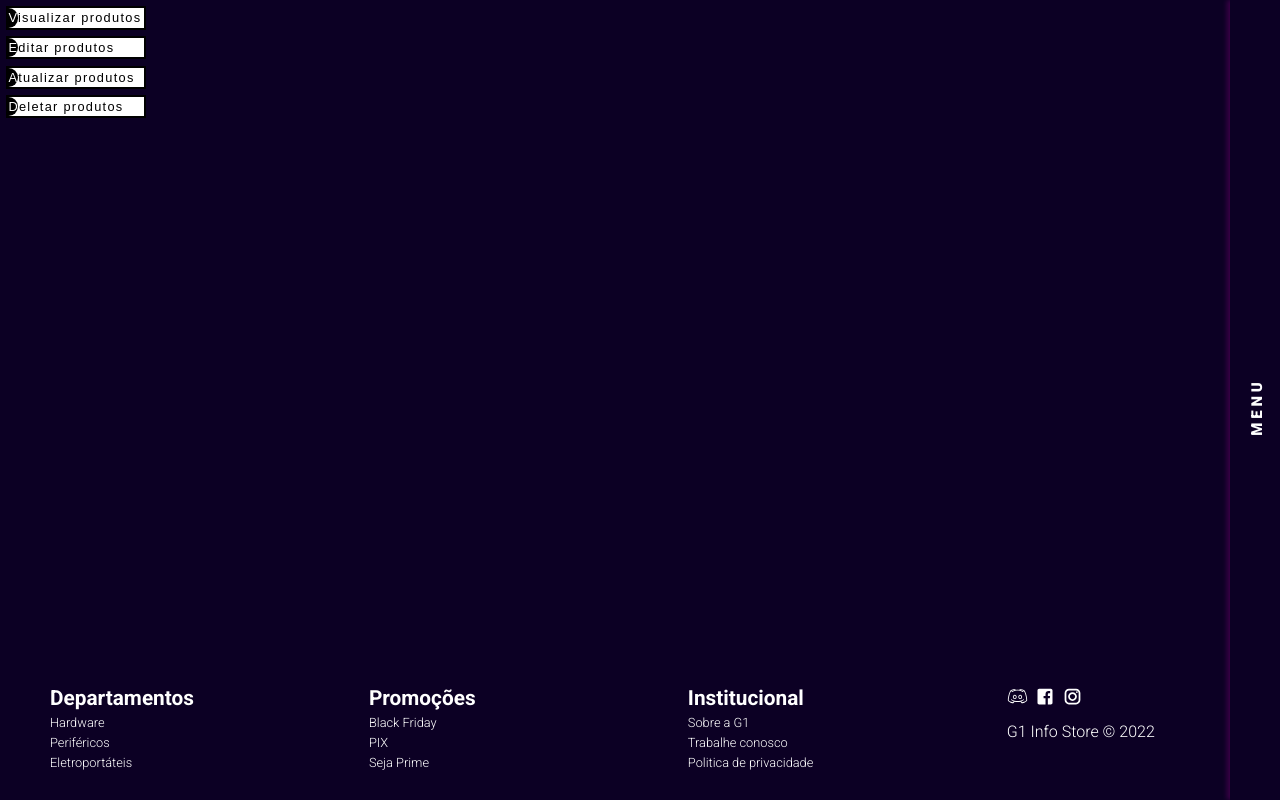
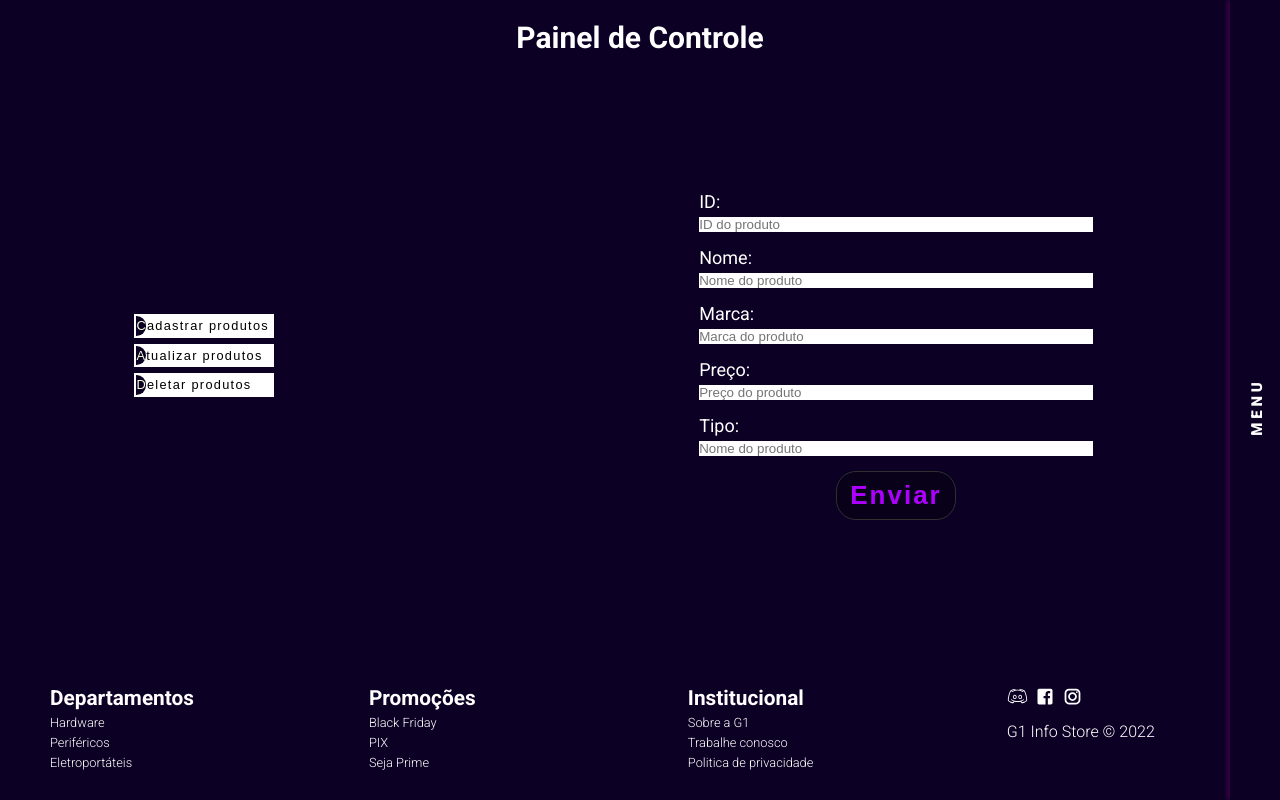
Before and after one commit to Gclayton0207/G1-Info-Store, a React (Vite) app: page /painel in a window 1280 px wide. Both pictures are taken after a click on the item "Atualizar produtos". Built offline with nearby package versions, Linux system fonts and the light colour scheme.

Commit message:
fix final

```diff
--- a/index.html
+++ b/index.html
@@ -7,7 +7,7 @@
     <link rel="preconnect" href="https://fonts.gstatic.com" crossorigin>
     <link href="https://fonts.googleapis.com/css2?family=Roboto:ital,wght@0,300;0,400;0,700;0,900;1,400&display=swap" rel="stylesheet">
     <meta name="viewport" content="width=device-width, initial-scale=1.0" />
-    <title>G1 info store</title>
+    <title>G1 Info Store</title>
   </head>
   <body>
     <div id="root"></div>
--- a/package.json
+++ b/package.json
@@ -11,6 +11,7 @@
     "axios": "^0.27.2",
     "react": "^18.1.0",
     "react-dom": "^18.1.0",
+    "react-is": "^18.1.0",
     "react-router-dom": "^6.3.0",
     "styled-components": "^5.3.5"
   },
--- /dev/null
+++ b/src/Pages/Painel/Painel.jsx
@@ -0,0 +1,52 @@
+import React, { useState } from "react";
+import styled from 'styled-components';
+import styles from "./Painel.module.css";
+import Formulario from '../../components/Formulario/Formulario'
+
+const Title = styled.h1`
+  padding-top: 20px;
+  font-size: 30px;
+  color: white;
+  text-align: center;
+`
+
+const Wrapper = styled.div`
+    width: 80%;
+    display: grid;
+    grid-template-columns: 1fr 1fr;
+    justify-content: center;
+    align-items: center;
+    transition: all 0.5s;
+    margin: 0 auto;
+`
+
+const Painel = () => {
+    const [tipo, setTipo] = useState('');
+
+  return (
+      <>
+        <header>
+            <Title>Painel de Controle</Title>
+        </header>
+        <Wrapper>
+            <nav className={styles.painel}>
+            <ul>
+                <li>
+                <span onClick={() => setTipo('cadastrar')}>Cadastrar produtos</span>
+                </li>
+                <li>
+                <span onClick={() => setTipo('editar')}>Atualizar produtos</span>
+                </li>
+                <li>
+                <span onClick={() => setTipo('deletar')}>Deletar produtos</span>
+                </li>
+            </ul>
+            </nav>
+            <Formulario tipo={tipo}/>
+        </Wrapper>
+    </>
+
+  );
+};
+
+export default Painel;
--- a/src/components/Painel/Painel.module.css
+++ b/src/Pages/Painel/Painel.module.css
@@ -7,7 +7,7 @@
 	font-size: 0.8rem;
 	font-family: sans-serif;
 	background-color: white;
-	border: 2px solid black;
+	border: 2px solid white;
 	letter-spacing: 0.1em;
 	width: 8.5rem;
 	height: 1.5em;
@@ -28,7 +28,7 @@ nav ul li::before {
 	position: absolute;
 	width: 1.5em;
 	height: inherit;
-	background-color: black;
+	background-color: rgb(12, 0, 36);
 	border-radius: 50%;
 	top: 0;
 	left: -0.75em;
--- a/src/Routes/Routes.jsx
+++ b/src/Routes/Routes.jsx
@@ -4,9 +4,10 @@ import Home from "../Pages/Home/Home"
 import Sobre from "../Pages/Sobre/Sobre"
 import Header from "../components/Header/Header";
 import Footer from "../components/Footer/Footer";
-import Painel from '../components/Painel/Painel';
+import Painel from '../pages/Painel/Painel';
 import styled from 'styled-components';
 import '../index.css';
+
 
 const Container = styled.main`
   width: 100%;
--- a/src/components/Buscador/Buscador.jsx
+++ b/src/components/Buscador/Buscador.jsx
@@ -1,5 +1,5 @@
 import React, {useState} from 'react';
-import styles from "../Buscador/Buscador.module.css"
+import styles from "./Buscador.module.css"
 
 const Buscador = ({busca,setBusca}) => {
 
--- /dev/null
+++ b/src/components/Formulario/Formulario.jsx
@@ -0,0 +1,148 @@
+import React, { useState } from 'react'
+import axios from 'axios';
+import styled from 'styled-components'
+import styles from './Formulario.module.css'
+
+const Formulario = styled.form`
+    position: relative;
+    display: flex;
+    flex-direction: column;
+    gap: 15px;
+    align-items: center;
+    padding: 10px;
+    `
+
+const Label = styled.label`
+    width: 80%;
+    display: flex;
+    flex-direction: column;
+    gap: 5px;
+    color: #fff;
+    font-size: 18px;
+`
+
+const Response = styled.h3`
+    position: absolute;
+    bottom: -25px;
+    color: #fff;
+`
+
+export default ({tipo}) => {
+    const [ID, setID] = useState();
+    const [nome, setNome] = useState('');
+    const [marca, setMarca] = useState('');
+    const [preço, setPreço] = useState();
+    const [tipoInput, setTipoInput] = useState('');
+    const [modal, setModal] = useState(false);
+
+    const handleSubmit = e => {
+        e.preventDefault();
+        switch(tipo) {
+            case 'cadastrar':
+                try {
+                    axios.post(`https://projeto-final-m4.herokuapp.com/hardware`, {nome: nome, marca: marca, preço: preço, tipo: tipoInput})
+                    .then(response => {
+                        console.log(response)
+                        alert('Sucesso!')
+                        })
+                } catch (err) {
+                    console.error(err);
+                }
+                break;
+            case 'editar':
+                try {
+                    axios.put(`https://projeto-final-m4.herokuapp.com/hardware`, {id: ID, nome: nome, marca: marca, preço: preço, tipo: tipoInput})
+                    .then(response => {
+                        console.log(response)
+                        })
+                } catch (err) {
+                    console.error(err);
+                }
+                break;
+            case 'deletar':
+                try {
+                    axios.delete(`https://projeto-final-m4.herokuapp.com/hardware/${ID}`)
+                    .then(response => {
+                        console.log(response)
+                        alert('Sucesso!')
+                        })
+                } catch (err) {
+                    console.error(err);
+                }
+                break;
+            default:
+                break;
+        }
+        setModal(true);
+        setTimeout(() => {
+            setModal(false);
+        }, 3000)
+    }
+
+  return (
+      <>
+    {tipo === '' ? '' : <Formulario onSubmit={handleSubmit}>
+        {tipo === 'editar' || tipo === 'deletar' ? <Label>
+            ID:
+            <input
+                type="number"
+                name="id"
+                placeholder="ID do produto"
+                onChange={e => setID(e.target.value)}
+            />
+        </Label> : ''}
+        {tipo === 'deletar' ? '' : <>
+        <Label>
+            Nome:
+            <input
+                type="text"
+                name="nome"
+                placeholder="Nome do produto"
+                onChange={e => setNome(e.target.value)}
+            />
+        </Label>
+        <Label>
+            Marca:
+            <input
+                type="text"
+                name="marca"
+                placeholder="Marca do produto"
+                onChange={e => setMarca(e.target.value)}
+            />
+        </Label>
+        <Label>
+            Preço:
+            <input
+                type="number"
+                name="preço"
+                placeholder="Preço do produto"
+                onChange={e => setPreço(e.target.value)}
+            />
+        </Label>
+        <Label>
+            Tipo:
+            <input
+                type="text"
+                name="tipo"
+                placeholder="Nome do produto"
+                onChange={e => setTipoInput(e.target.value)}
+            />
+        </Label>
+        </>
+        }
+        <button
+            type="submit"
+            className={styles.button}
+            >
+            {" "}
+            <span></span>
+            <span></span>
+            <span></span>
+            <span></span> Enviar
+        </button>
+        {modal ? <Response>Requisição realizada com sucesso.</Response> : ''}
+
+    </Formulario>}
+    </>
+  )
+}
--- /dev/null
+++ b/src/components/Formulario/Formulario.module.css
@@ -0,0 +1,95 @@
+button {
+    position: relative;
+    padding: 0.3em 0.5em;
+    outline: none;
+    border: 1px solid #303030;
+    background: rgba(0, 0, 0, 0.265);
+    color: #ae00ff;
+    letter-spacing: 2px;
+    font-size: 3px;
+    overflow: hidden;
+    transition: 0.2s;
+    border-radius: 20px;
+    cursor: pointer;
+    font-weight: bold;
+   }
+
+   button:hover {
+    box-shadow: 0 0 10px #ae00ff, 0 0 25px #001eff, 0 0 50px #ae00ff;
+    transition-delay: 0.6s;
+   }
+
+   button span {
+    position: absolute;
+   }
+
+   button span:nth-child(1) {
+    top: 0;
+    left: -100%;
+    width: 100%;
+    height: 2px;
+    background: linear-gradient(90deg, transparent, #ae00ff);
+   }
+
+   button:hover span:nth-child(1) {
+    left: 100%;
+    transition: 0.7s;
+   }
+
+   button span:nth-child(3) {
+    bottom: 0;
+    right: -100%;
+    width: 100%;
+    height: 2px;
+    background: linear-gradient(90deg, transparent, #001eff);
+   }
+
+   button:hover span:nth-child(3) {
+    right: 100%;
+    transition: 0.7s;
+    transition-delay: 0.35s;
+   }
+
+   button span:nth-child(2) {
+    top: -100%;
+    right: 0;
+    width: 2px;
+    height: 100%;
+    background: linear-gradient(180deg, transparent, #ae00ff);
+   }
+
+   button:hover span:nth-child(2) {
+    top: 100%;
+    transition: 0.7s;
+    transition-delay: 0.17s;
+   }
+
+   button span:nth-child(4) {
+    bottom: -100%;
+    left: 0;
+    width: 2px;
+    height: 100%;
+    background: linear-gradient(360deg, transparent, #001eff);
+   }
+
+   button:hover span:nth-child(4) {
+    bottom: 100%;
+    transition: 0.7s;
+    transition-delay: 0.52s;
+   }
+
+   button:active {
+    background: #ae00af;
+    background: linear-gradient(to top right, #ae00af, #001eff);
+    color: #bfbfbf;
+    box-shadow: 0 0 8px #ae00ff, 0 0 8px #001eff, 0 0 8px #ae00ff;
+    transition: 0.1s;
+   }
+
+   button:active span:nth-child(1)
+   span:nth-child(2)
+   span:nth-child(2)
+   span:nth-child(2) {
+    transition: none;
+    transition-delay: none;
+   }
--- a/src/components/Painel/Painel.jsx
+++ /dev/null
@@ -1,26 +0,0 @@
-import React from "react";
-import styles from "./Painel.module.css";
-
-const Painel = () => {
-  return (
-      <nav className={styles.painel}>
-      <ul>
-        <li>
-          <span>Visualizar produtos</span>
-        </li>
-        <li>
-          <span>Editar produtos</span>
-        </li>
-        <li>
-          <span>Atualizar produtos</span>
-        </li>
-        <li>
-          <span>Deletar produtos</span>
-        </li>
-      </ul>
-    </nav>
-
-  );
-};
-
-export default Painel;
--- a/src/components/loading/Loader.jsx
+++ b/src/components/loading/Loader.jsx
@@ -5,7 +5,7 @@ const Loader = () => {
   return (
     <div className={styles.container}>
     <div className={styles.loader}>
-      <span>Bem vindos a G1 Info Store</span>
+      <span>G1 Info Store</span>
     </div></div>
   )
 }
--- a/src/components/loading/Loader.module.css
+++ b/src/components/loading/Loader.module.css
@@ -41,7 +41,8 @@
 
 .loader span {
   position: absolute;
-  font-size: small;
+  font-size: medium;
+  font-weight: bold;
   width: 20rem;
   height: 20rem;
   color: #fff;
```
Also changed, not shown: src/components/Produtos/Produtos.jsx (+13 -7 lines), 2 other files (tests, documents, lock files or other folders).
